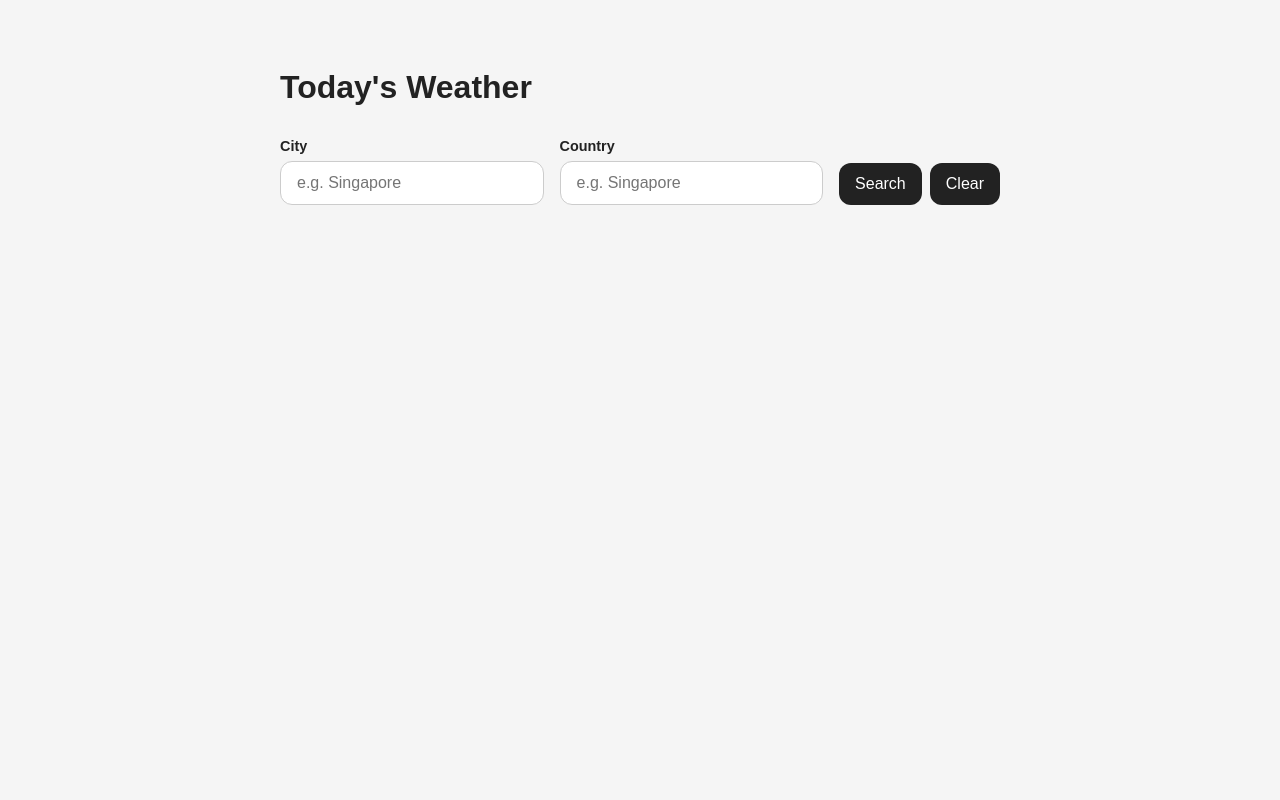
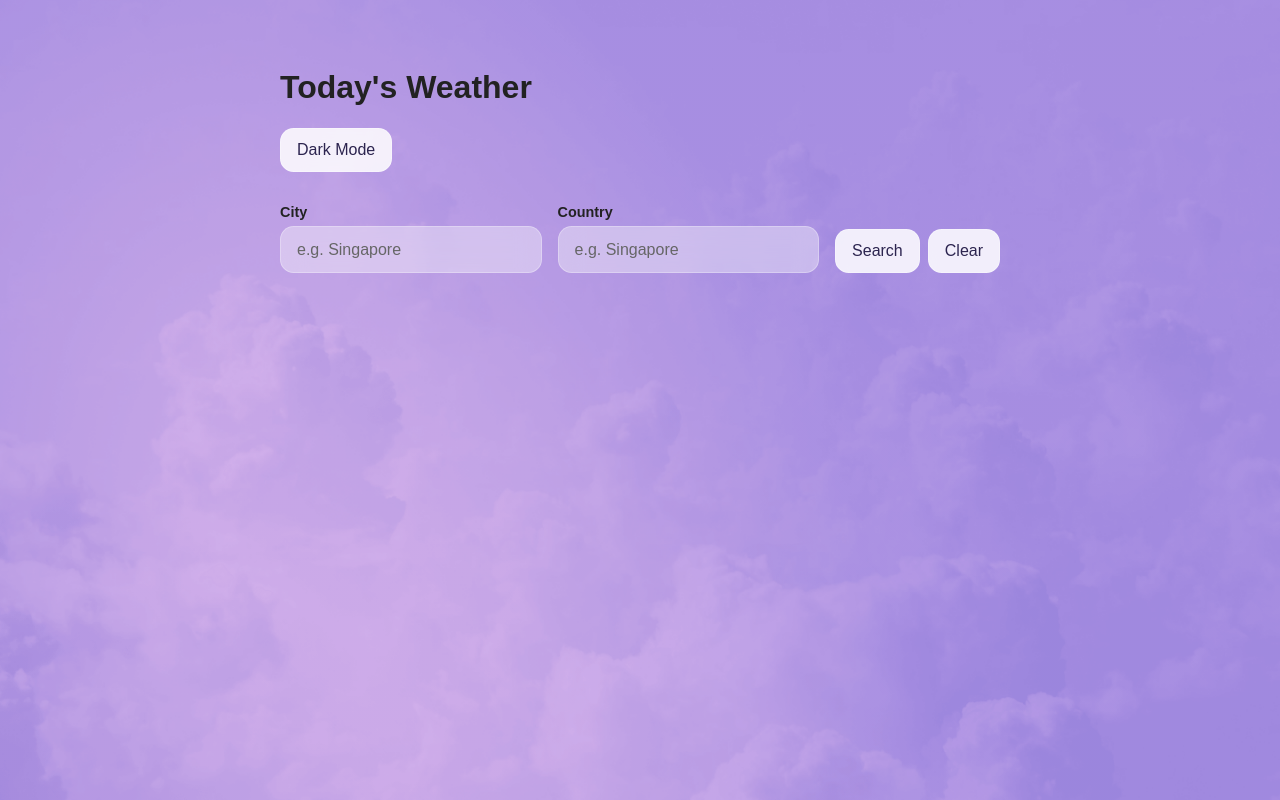
Before and after one commit to cxjunjie/weather-app, a React (Vite) app: page / in a window 1280 px wide. Built offline with nearby package versions, Linux system fonts and the light colour scheme.

Commit message:
Additional css to match mockup

```diff
--- a/package.json
+++ b/package.json
@@ -10,6 +10,7 @@
     "preview": "vite preview"
   },
   "dependencies": {
+    "lucide-react": "^1.52.0",
     "react": "^19.2.8",
     "react-dom": "^19.2.8"
   },
--- a/src/App.jsx
+++ b/src/App.jsx
@@ -4,6 +4,7 @@ import WeatherCard from "./components/WeatherCard";
 import SearchHistory from "./components/SearchHistory";
 import { getWeather } from "./services/weatherApi";
 import ErrorMessage from "./components/ErrorMessage";
+import ThemeToggle from "./components/ThemeToggle";
 
 function App() {
     const [loading, setLoading] = useState(false);
@@ -15,9 +16,24 @@ function App() {
         return savedHistory ? JSON.parse(savedHistory) : [];
     });
 
+    const [theme, setTheme] = useState(() => {
+        return localStorage.getItem("theme") || "light";
+    });
+
     useEffect(() => {
         localStorage.setItem("weatherSearchHistory", JSON.stringify(history));
     }, [history]);
+
+    useEffect(() => {
+        document.documentElement.dataset.theme = theme;
+        localStorage.setItem("theme", theme);
+    }, [theme]);
+
+    function handleThemeToggle() {
+        setTheme((currentTheme) =>
+            currentTheme === "light" ? "dark" : "light"
+        );
+    }
 
     async function handleSearch({ city, country }) {
         if (!city && !country) {
@@ -94,6 +110,8 @@ function App() {
         <main>
             <h1>Today&apos;s Weather</h1>
 
+            <ThemeToggle theme={theme} onToggle={handleThemeToggle} />
+
             <SearchForm
                 onSearch={handleSearch}
                 onClear={handleClear}
--- a/src/components/SearchHistory.jsx
+++ b/src/components/SearchHistory.jsx
@@ -1,3 +1,4 @@
+import { Search, Trash2 } from "lucide-react";
 import { formatDate } from "../utils/formatDate";
 
 function SearchHistory({ history, onSearchAgain, onDelete }) {
@@ -12,21 +13,32 @@ function SearchHistory({ history, onSearchAgain, onDelete }) {
             {history.map((item) => (
                 <div className="search-history__item" key={item.id}>
                     <div className="search-history__details">
-                        <span>
+                        <strong>
                             {item.city}, {item.country}
-                        </span>
+                        </strong>
+
                         <span>{formatDate(item.searchedAt)}</span>
                     </div>
 
                     <div className="search-history__actions">
                         <button
                             type="button"
+                            className="icon-button"
                             onClick={() => onSearchAgain(item)}
+                            aria-label={`Search ${item.city} again`}
+                            title="Search again"
                         >
-                            Search Again
+                            <Search size={18} />
                         </button>
-                        <button type="button" onClick={() => onDelete(item.id)}>
-                            Delete
+
+                        <button
+                            type="button"
+                            className="icon-button"
+                            onClick={() => onDelete(item.id)}
+                            aria-label={`Delete ${item.city} from history`}
+                            title="Delete"
+                        >
+                            <Trash2 size={18} />
                         </button>
                     </div>
                 </div>
--- /dev/null
+++ b/src/components/ThemeToggle.jsx
@@ -0,0 +1,9 @@
+function ThemeToggle({ theme, onToggle }) {
+    return (
+        <button type="button" onClick={onToggle}>
+            {theme === "light" ? "Dark Mode" : "Light Mode"}
+        </button>
+    );
+}
+
+export default ThemeToggle;
--- a/src/components/WeatherCard.jsx
+++ b/src/components/WeatherCard.jsx
@@ -1,25 +1,50 @@
+import cloudImage from "../assets/cloud.png";
+import sunImage from "../assets/sun.png";
+
 function WeatherCard({ weather }) {
     const temperature = Math.round(weather.main.temp);
     const tempMin = Math.round(weather.main.temp_min);
     const tempMax = Math.round(weather.main.temp_max);
 
+    const weatherMain = weather.weather[0].main.toLowerCase();
+
+    const weatherImage = weatherMain.includes("clear") ? sunImage : cloudImage;
+
     return (
         <section className="weather-card">
+            <img
+                className="weather-card__image"
+                src={weatherImage}
+                alt={weather.weather[0].description}
+            />
+
             <div className="weather-card__main">
                 <div>
                     <p className="weather-card__label">Today&apos;s Weather</p>
+
                     <h2 className="weather-card__temperature">
                         {temperature}°C
                     </h2>
+
                     <p className="weather-card__range">
                         H: {tempMax}°C L: {tempMin}°C
                     </p>
+                </div>
+
+                <div className="weather-card__condition">
+                    <p className="weather-card__description">
+                        {weather.weather[0].description}
+                    </p>
+
+                    <p>Humidity: {weather.main.humidity}%</p>
+                </div>
             </div>
 
             <div className="weather-card__footer">
                 <strong>
                     {weather.name}, {weather.sys.country}
                 </strong>
+
                 <span>
                     {new Date().toLocaleString("en-SG", {
                         dateStyle: "medium",
@@ -27,7 +52,6 @@ function WeatherCard({ weather }) {
                     })}
                 </span>
             </div>
-            </div>
         </section>
     );
 }
--- a/src/index.css
+++ b/src/index.css
@@ -2,11 +2,50 @@
     box-sizing: border-box;
 }
 
+:root {
+    --background: #f5f5f5;
+    --surface: #ffffff;
+    --text: #222222;
+    --muted: #666666;
+    --border: rgba(255, 255, 255, 0.28);
+    --button-background: rgba(255, 255, 255, 0.85);
+    --button-text: #2c244f;
+    --error-background: rgba(253, 236, 236, 0.9);
+    --error-text: #a12622;
+    --shadow: rgba(53, 30, 112, 0.18);
+    --glass: rgba(255, 255, 255, 0.28);
+    --history-item: rgba(255, 255, 255, 0.48);
+}
+
+:root[data-theme="dark"] {
+    --background: #181818;
+    --surface: #252525;
+    --text: #f5f5f5;
+    --muted: #c3bdd6;
+    --border: rgba(255, 255, 255, 0.14);
+    --button-background: rgba(255, 255, 255, 0.12);
+    --button-text: #ffffff;
+    --error-background: rgba(74, 31, 31, 0.9);
+    --error-text: #ffb4b4;
+    --shadow: rgba(0, 0, 0, 0.35);
+    --glass: rgba(31, 21, 67, 0.58);
+    --history-item: rgba(19, 14, 45, 0.62);
+}
+
 body {
     margin: 0;
+    min-height: 100vh;
     font-family: Arial, sans-serif;
-    background: #f5f5f5;
-    color: #222;
+    background:
+        linear-gradient(rgba(255, 255, 255, 0.05), rgba(255, 255, 255, 0.05)),
+        url("./assets/bg-light.png") center / cover fixed;
+    color: var(--text);
+}
+
+:root[data-theme="dark"] body {
+    background:
+        linear-gradient(rgba(0, 0, 0, 0.08), rgba(0, 0, 0, 0.08)),
+        url("./assets/bg-dark.png") center / cover fixed;
 }
 
 button,
@@ -21,11 +60,24 @@ main {
 }
 
 .weather-card {
-    margin-top: 2rem;
+    position: relative;
+    margin-top: 5rem;
     padding: 2rem;
+    border: 1px solid var(--border);
     border-radius: 1.5rem;
-    background: white;
-    box-shadow: 0 10px 30px rgba(0, 0, 0, 0.08);
+    background: var(--glass);
+    backdrop-filter: blur(20px);
+    -webkit-backdrop-filter: blur(20px);
+    box-shadow: 0 20px 40px var(--shadow);
+}
+
+.weather-card__image {
+    position: absolute;
+    top: -5rem;
+    right: 1.5rem;
+    width: 190px;
+    max-width: 42%;
+    pointer-events: none;
 }
 
 .weather-card__main {
@@ -37,22 +89,27 @@ main {
 .weather-card__label {
     margin: 0;
     font-size: 0.9rem;
-    color: #666;
+    color: var(--muted);
 }
 
 .weather-card__temperature {
     margin: 0.5rem 0;
-    font-size: 4rem;
+    font-size: 4.5rem;
     line-height: 1;
 }
 
 .weather-card__range {
     margin: 0;
-    color: #555;
+    color: var(--muted);
 }
 
 .weather-card__condition {
+    align-self: flex-end;
     text-align: right;
+}
+
+.weather-card__condition p {
+    margin: 0.25rem 0;
 }
 
 .weather-card__description {
@@ -66,8 +123,8 @@ main {
     gap: 1rem;
     margin-top: 2rem;
     padding-top: 1rem;
-    border-top: 1px solid #eee;
-    color: #555;
+    border-top: 1px solid var(--border);
+    color: var(--muted);
 }
 
 .search-form {
@@ -91,10 +148,26 @@ main {
 
 .search-form__field input {
     width: 100%;
-    padding: 0.75rem 1rem;
-    border: 1px solid #ccc;
-    border-radius: 0.75rem;
-    background: white;
+    padding: 0.85rem 1rem;
+    border: 1px solid var(--border);
+    border-radius: 0.85rem;
+    background: rgba(255, 255, 255, 0.38);
+    color: var(--text);
+    outline: none;
+    backdrop-filter: blur(12px);
+    -webkit-backdrop-filter: blur(12px);
+}
+
+:root[data-theme="dark"] .search-form__field input {
+    background: rgba(22, 16, 52, 0.58);
+}
+
+.search-form__field input:focus {
+    border-color: rgba(255, 255, 255, 0.7);
+}
+
+.search-form__field input::placeholder {
+    color: var(--muted);
 }
 
 .search-form__actions {
@@ -104,24 +177,35 @@ main {
 
 button {
     padding: 0.75rem 1rem;
-    border: none;
-    border-radius: 0.75rem;
+    border: 1px solid var(--border);
+    border-radius: 0.85rem;
     cursor: pointer;
-    background: #222;
-    color: white;
+    background: var(--button-background);
+    color: var(--button-text);
+    backdrop-filter: blur(12px);
+    -webkit-backdrop-filter: blur(12px);
+    transition:
+        transform 0.15s ease,
+        opacity 0.15s ease;
 }
 
 button:hover {
     opacity: 0.9;
+    transform: translateY(-1px);
 }
 
 button:disabled {
     cursor: not-allowed;
     opacity: 0.6;
+    transform: none;
 }
 
 .search-history {
     margin-top: 2rem;
+}
+
+.search-history h2 {
+    margin-bottom: 1rem;
 }
 
 .search-history__item {
@@ -129,8 +213,13 @@ button:disabled {
     justify-content: space-between;
     align-items: center;
     gap: 1rem;
-    padding: 1rem 0;
-    border-bottom: 1px solid #ddd;
+    margin-bottom: 0.75rem;
+    padding: 0.9rem 1rem;
+    border: 1px solid var(--border);
+    border-radius: 1rem;
+    background: var(--history-item);
+    backdrop-filter: blur(14px);
+    -webkit-backdrop-filter: blur(14px);
 }
 
 .search-history__details {
@@ -140,8 +229,8 @@ button:disabled {
 }
 
 .search-history__details span {
-    font-size: 0.85rem;
-    color: #666;
+    font-size: 0.8rem;
+    color: var(--muted);
 }
 
 .search-history__actions {
@@ -149,12 +238,16 @@ button:disabled {
     gap: 0.5rem;
 }
 
+.search-history__actions button {
+    padding: 0.6rem 0.8rem;
+}
+
 .error-message {
     margin-top: 1rem;
     padding: 0.75rem 1rem;
     border-radius: 0.75rem;
-    background: #fdecec;
-    color: #a12622;
+    background: var(--error-background);
+    color: var(--error-text);
     font-weight: 500;
 }
 
@@ -176,13 +269,29 @@ button:disabled {
         flex: 1;
     }
 
+    .weather-card {
+        margin-top: 5rem;
+        padding: 1.5rem;
+    }
+
+    .weather-card__image {
+        top: -4rem;
+        right: 0.5rem;
+        width: 150px;
+    }
+
     .weather-card__main,
     .weather-card__footer {
         flex-direction: column;
     }
 
     .weather-card__condition {
+        align-self: flex-start;
         text-align: left;
+    }
+
+    .weather-card__temperature {
+        font-size: 4rem;
     }
 
     .search-history__item {
```
Also changed, not shown: 1 other file (tests, documents, lock files or other folders). Lines whose indentation alone changed are shown as unchanged.
